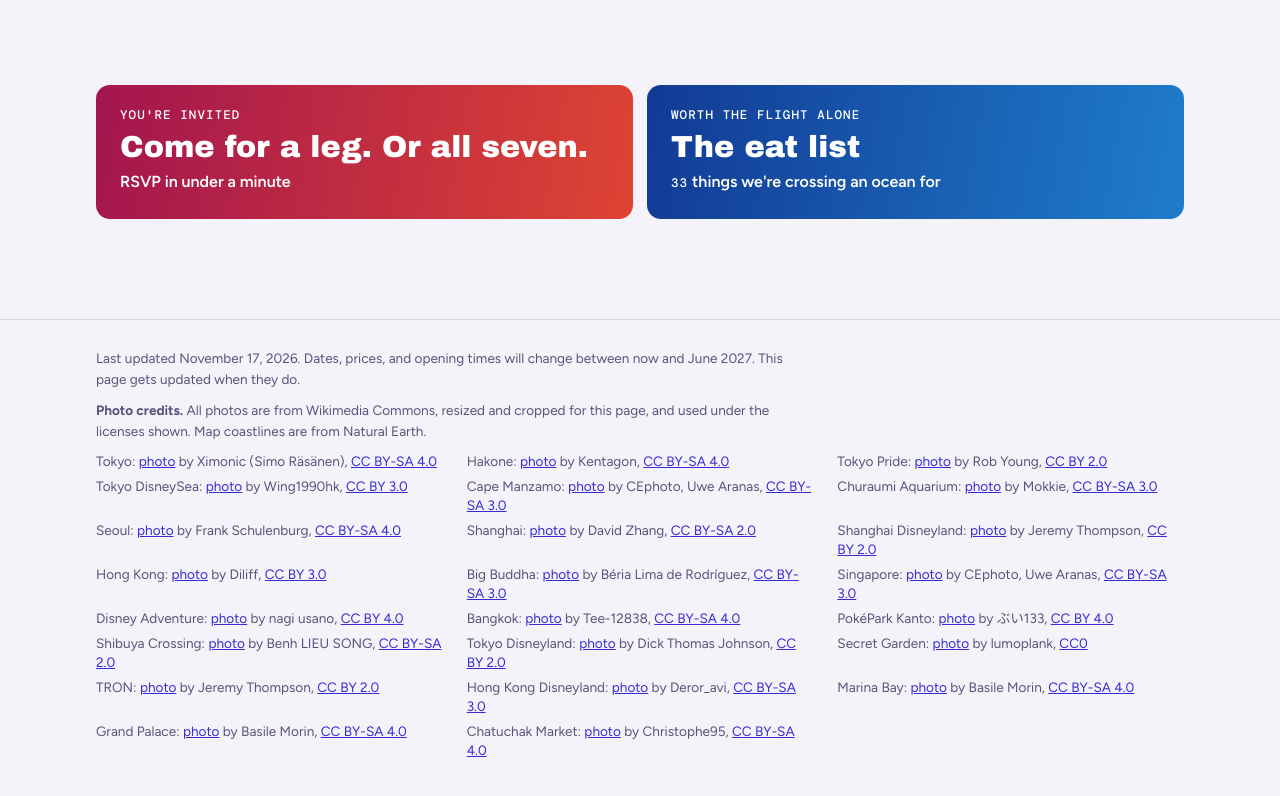
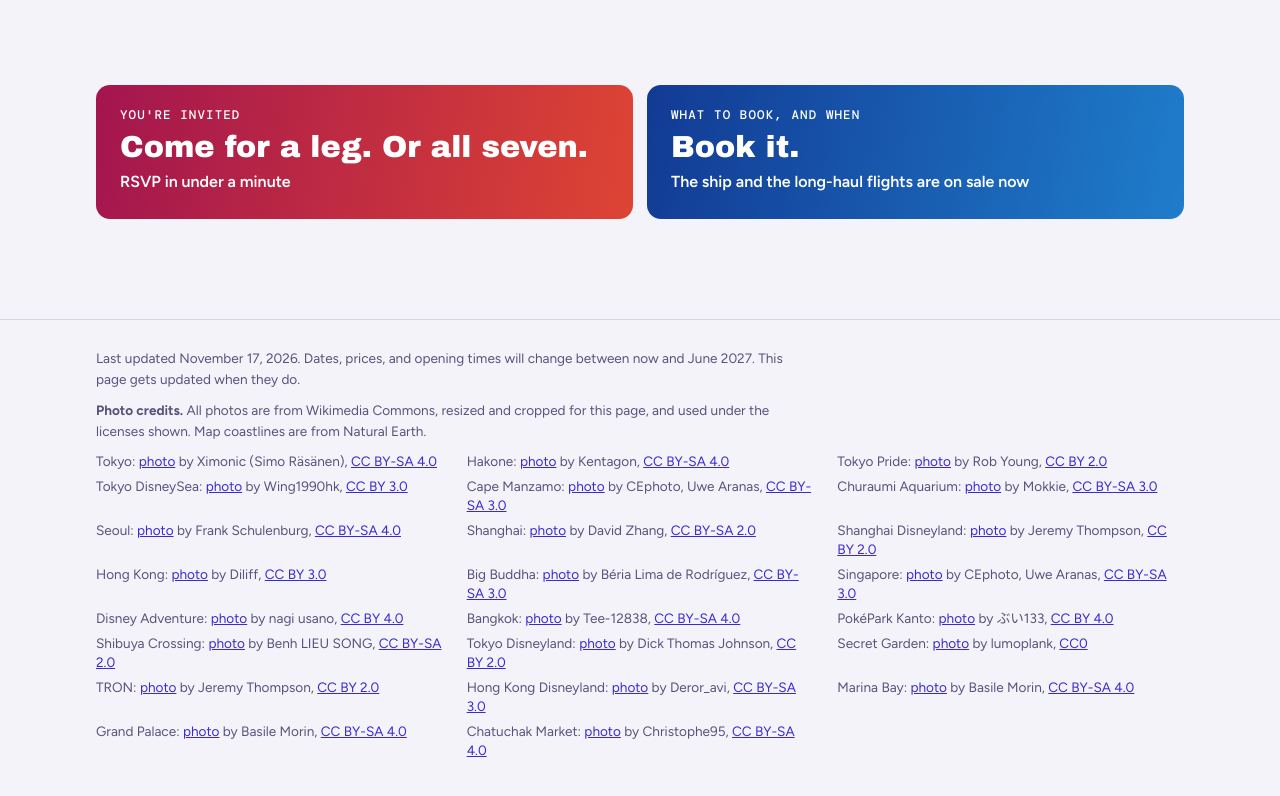
Before and after one commit to stelowloz/steventurns40, a plain HTML site: page 404.html in a window 1280 px wide. Shown: the part 2270-3066 px from the top of the page. Drawn offline with nearby package versions, Linux system fonts and the light colour scheme; a web font is replaced by a local one.

Commit message:
Home page: swap the Eats block for a Book block
Co-Authored-By: Claude Fable 5.2 <noreply@anthropic.com>
Claude-Session: https://claude.ai/code/session_019dvv982STJLSCsv2SSUyQQ

```diff
--- a/404.html
+++ b/404.html
@@ -455,7 +455,7 @@ footer p{margin:0 0 10px;max-width:80ch}
   <div class="wrap sec">
     <div class="doors">
       <a class="door l-jp" href="#rsvp"><span>You're invited</span><b>Come for a leg. Or all seven.</b><em>RSVP in under a minute</em></a>
-      <a class="door l-sg" href="#eats"><span>Worth the flight alone</span><b>The eat list</b><em><span id="eat-count">33</span> things we're crossing an ocean for</em></a>
+      <a class="door l-sg" href="#book"><span>What to book, and when</span><b>Book it.</b><em>The ship and the long-haul flights are on sale now</em></a>
     </div>
   </div>
 </section>
```
Also changed, not shown: index.html (+1 -1 lines).
